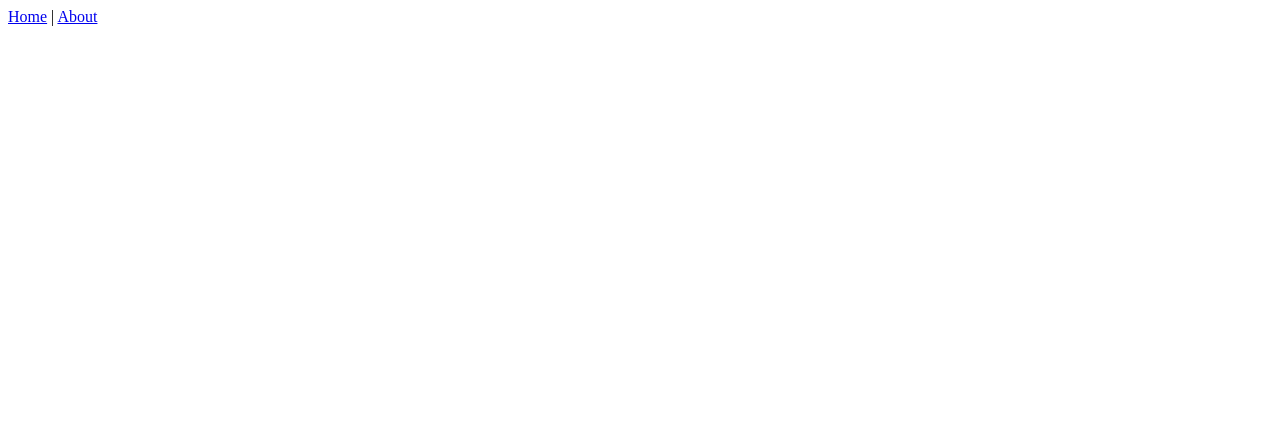
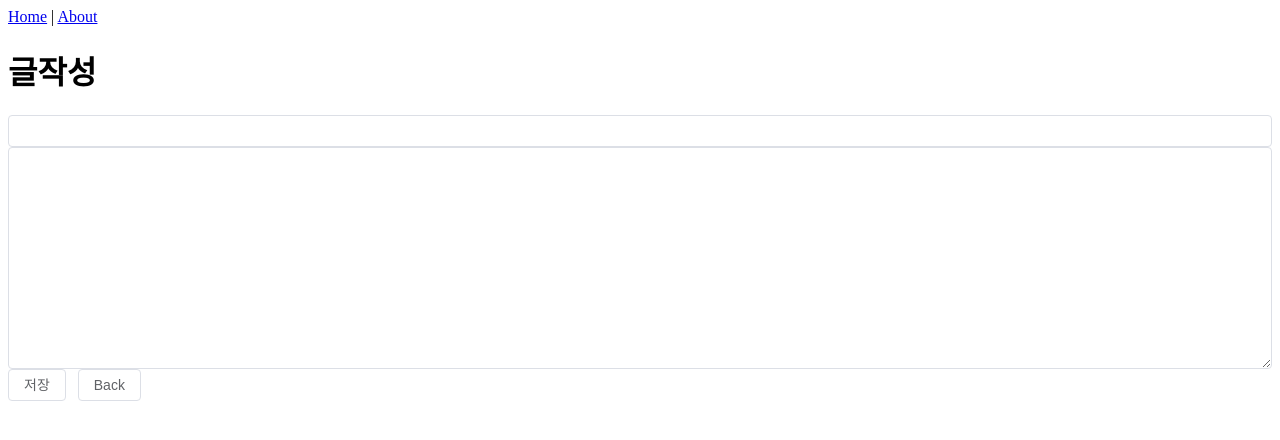
Before and after one commit to anneSinae/vue_board_basic, a Vue app: page /board/write in a window 1280 px wide. Before the commit this address had no page. Shown: the top 440 px of the page. Built offline with nearby package versions, Linux system fonts and the light colour scheme.

Commit message:
게시글 작성

```diff
--- a/src/router/index.js
+++ b/src/router/index.js
@@ -2,6 +2,7 @@ import { createRouter, createWebHistory } from 'vue-router'
 import Home from '../views/Home.vue'
 import About from '../views/About.vue'
 import Detail from '../views/Detail.vue'
+import Write from '../views/Write.vue'
 
 const routes = [
   {
@@ -18,6 +19,11 @@ const routes = [
     path: '/board/detail/:id',
     name: 'Detail',
     component: Detail
+  },
+  {
+    path: "/board/write",
+    name: "Write",
+    component: Write
   }
 ]
 
--- a/src/views/Home.vue
+++ b/src/views/Home.vue
@@ -8,6 +8,9 @@
     </el-table-column>
     <el-table-column prop="title" label="title"> </el-table-column>
   </el-table>
+
+  <br>
+  <a href="/board/write" class="btn-write">글쓰기</a>
 </template>
 
 <script>
@@ -43,3 +46,7 @@ export default {
   }
 }
 </script>
+
+<style scoped>
+.btn-write {position: fixed; right: 20px; bottom: 20px;}
+</style>
--- /dev/null
+++ b/src/views/Write.vue
@@ -0,0 +1,49 @@
+<template>
+  <div class="write">
+    <h1>글작성</h1>
+    <el-input type="text" v-model="title"></el-input>
+    <el-input type="textarea" rows="10" v-model="contents"></el-input>
+
+    <el-button @click="writeArticle">저장</el-button>
+    <el-button @click="goBack">Back</el-button>
+  </div>
+</template>
+
+<script>
+import apiBoard from '@/api/board'
+
+export default {
+  name: 'Write-sub',
+
+  data() {
+    return {
+      title: "",
+      contents: "",
+    }
+  },
+
+  methods: {
+    goBack() {
+      this.$router.go(-1);
+    },
+
+    writeArticle() {
+      if(!this.title || !this.contents) {
+        this.$message.error("제목과 본문을 작성해주세요.");
+        return;
+      }
+
+      apiBoard.postArticle(0, this.title, this.contents)
+        .then((response) => {
+          console.log(response);
+          this.$router.push({path: "/"});
+        })
+        .catch((e) => {
+              console.log(e);
+              this.$message.error("게시물 작성 중 에러가 발생했습니다.")
+        });
+
+    }
+  }
+}
+</script>
```
